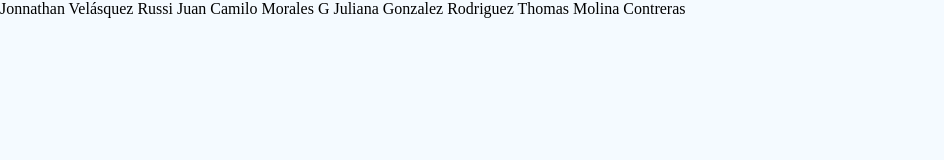
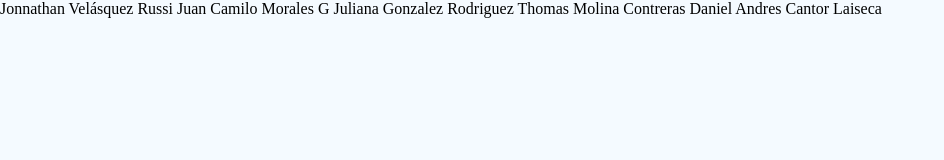
Before and after one commit to JonnathanVrussi/ejerciciocolegiosalesiano, a plain HTML site: page index.html in a window 1280 px wide. Shown: the whole page, without its empty margins (0-944 px from the left). Drawn offline with Linux system fonts and the light colour scheme.

Commit message:
Update index.html

```diff
--- a/index.html
+++ b/index.html
@@ -20,7 +20,9 @@
         <p> Jonnathan Velásquez Russi
             Juan Camilo Morales G
             Juliana Gonzalez Rodriguez
-            Thomas Molina Contreras</p>
+            Thomas Molina Contreras
+            Daniel Andres Cantor Laiseca
+        </p>
       </div>
     </body>
 </html>
```
